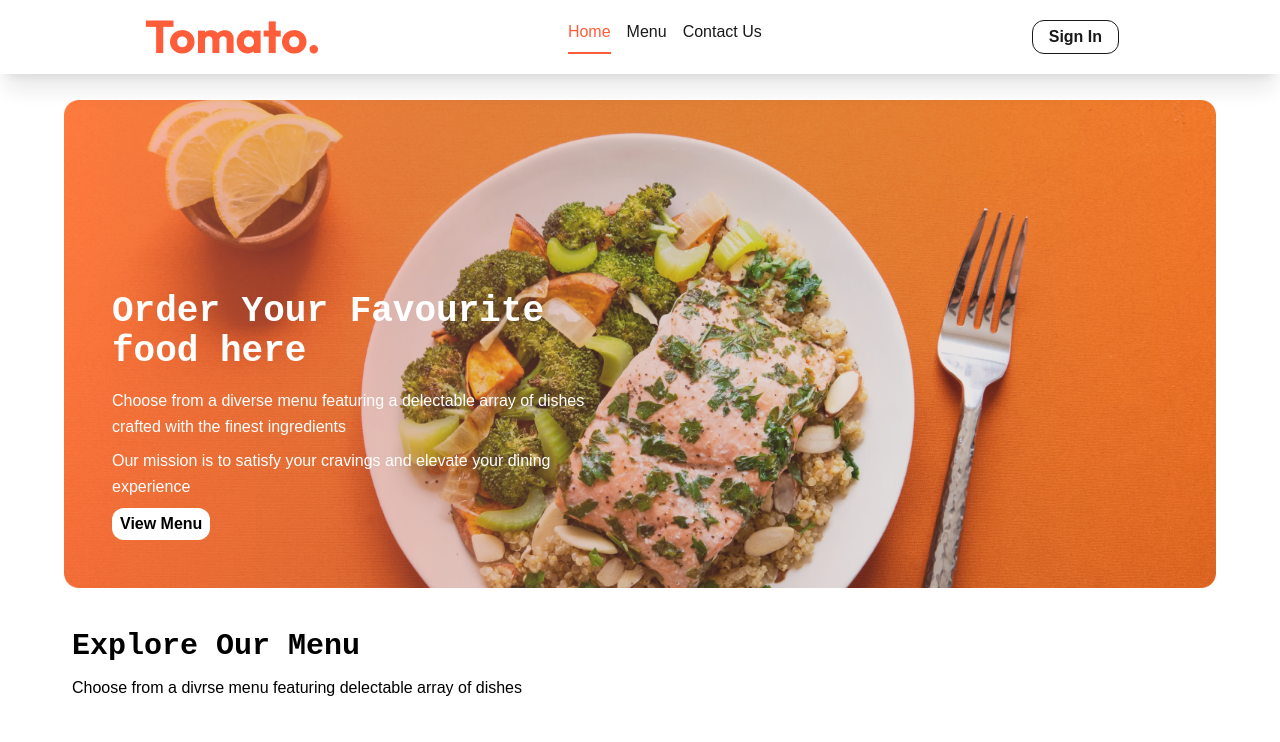
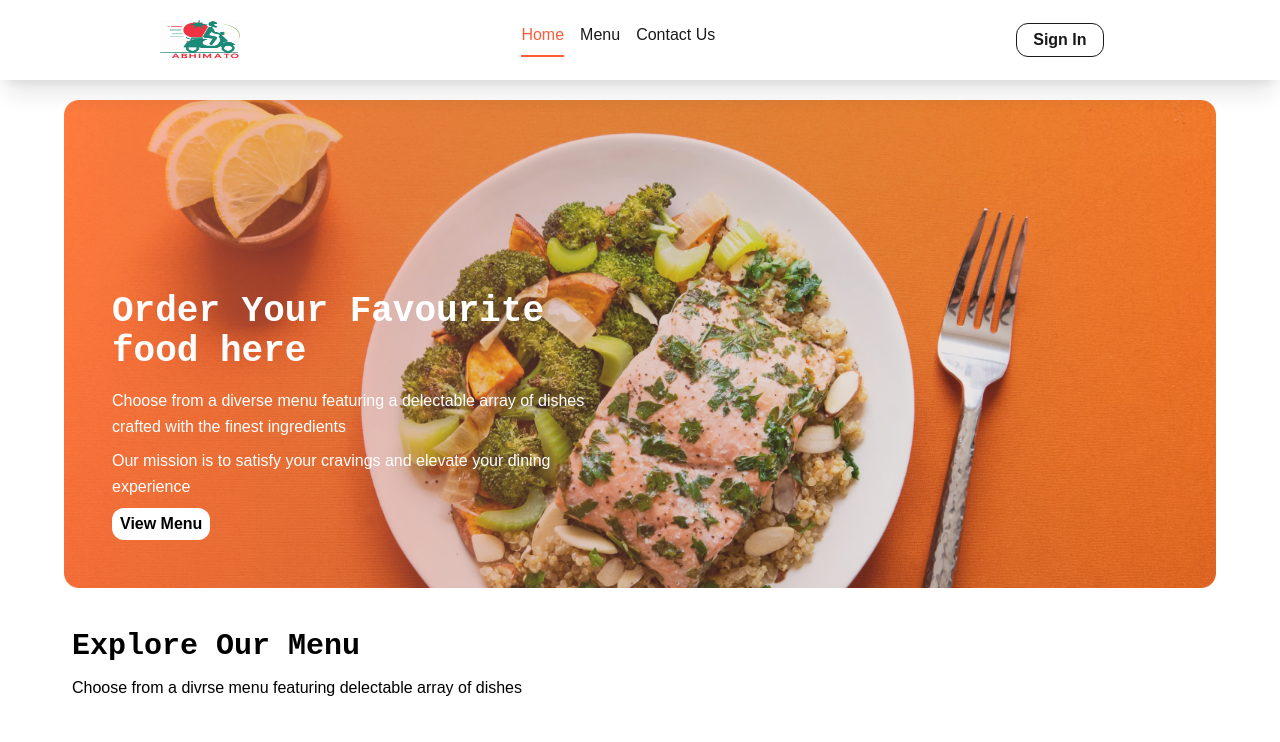
Before and after one commit to abhishek1709-vesit/ABHIMATO, a React (Vite) app in the folder frontend/: page / in a window 1280 px wide. Shown: the top 742 px of the page. Built offline with nearby package versions, Linux system fonts and the light colour scheme.

Commit message:
Added logo

```diff
--- a/frontend/src/assets/frontend_assets/assets.js
+++ b/frontend/src/assets/frontend_assets/assets.js
@@ -1,5 +1,6 @@
 import basket_icon from './basket_icon.png'
 import logo from './logo.png'
+import logo2 from "./logo2.jpg"
 import header_img from './header_img.png'
 import search_icon from './search_icon.png'
 import menu_1 from './menu_1.png'
@@ -62,6 +63,7 @@ import parcel_icon from './parcel_icon.png'
 
 export const assets = {
     logo,
+    logo2,
     basket_icon,
     header_img,
     search_icon,
--- a/frontend/src/components/Navbar.jsx
+++ b/frontend/src/components/Navbar.jsx
@@ -20,7 +20,7 @@ export const Navbar = () => {
     <nav className="fixed z-50 opacity-90 bg-white w-full small-text-style flex justify-around items-center p-5 shadow-xl">
       <div>
         <NavLink>
-        <img src={assets.logo} alt="logo" className="w-28 md:w-full" />
+        <img src={assets.logo2} alt="logo" className="w-20 h-10" />
         </NavLink>
       </div>
       <div className="inline-block md:hidden">
```
Also changed, not shown: frontend/src/assets/frontend_assets/logo-2.jpg (deleted), frontend/src/assets/frontend_assets/logo2.jpg (added).
